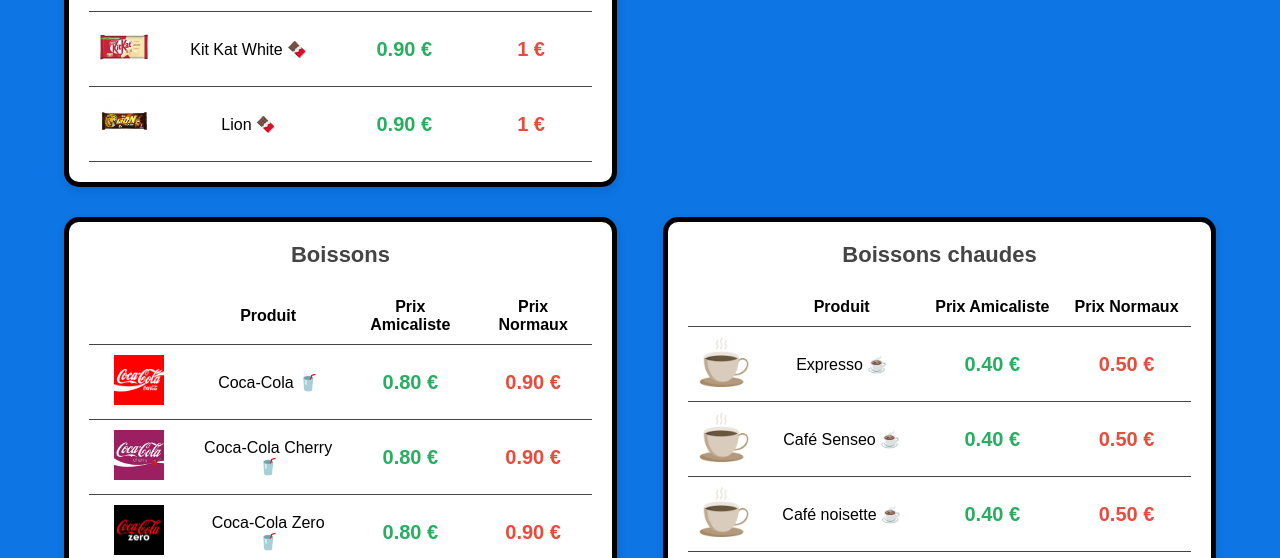
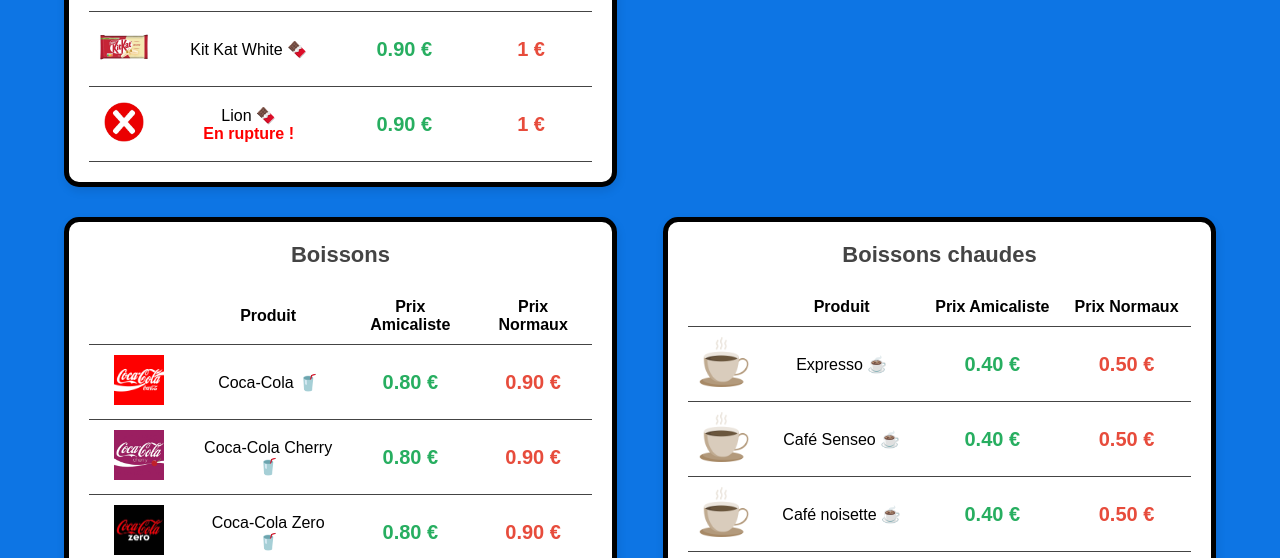
Before and after one commit to ErenS61/Vente-Amicale-GEii-Mulhouse, a plain HTML site: page index.html in a window 1280 px wide. Shown: the part 1553-2111 px from the top of the page. Drawn offline with Linux system fonts and the light colour scheme.

Commit message:
Update index.html

```diff
--- a/index.html
+++ b/index.html
@@ -513,7 +513,7 @@
     4 : { name : 'Kinder White', format : 'jpg', available : 0},
     5 : { name : 'Kit Kat', format : 'jpg', available : 0},
     6 : { name : 'Kit Kat White', format : 'jpg', available : 1},
-    7 : { name : 'Lion', format : 'jpg', available : 1},
+    7 : { name : 'Lion', format : 'jpg', available : 0},
 
     /* --------------------------------------- */
     /* ----------------- SALÉ ---------------- */
```
